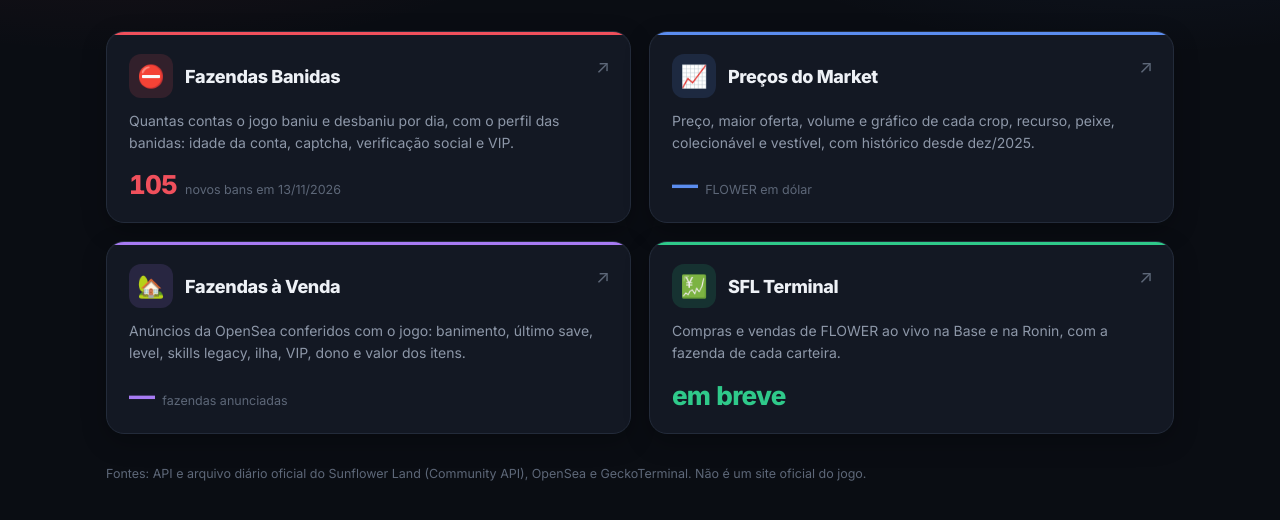
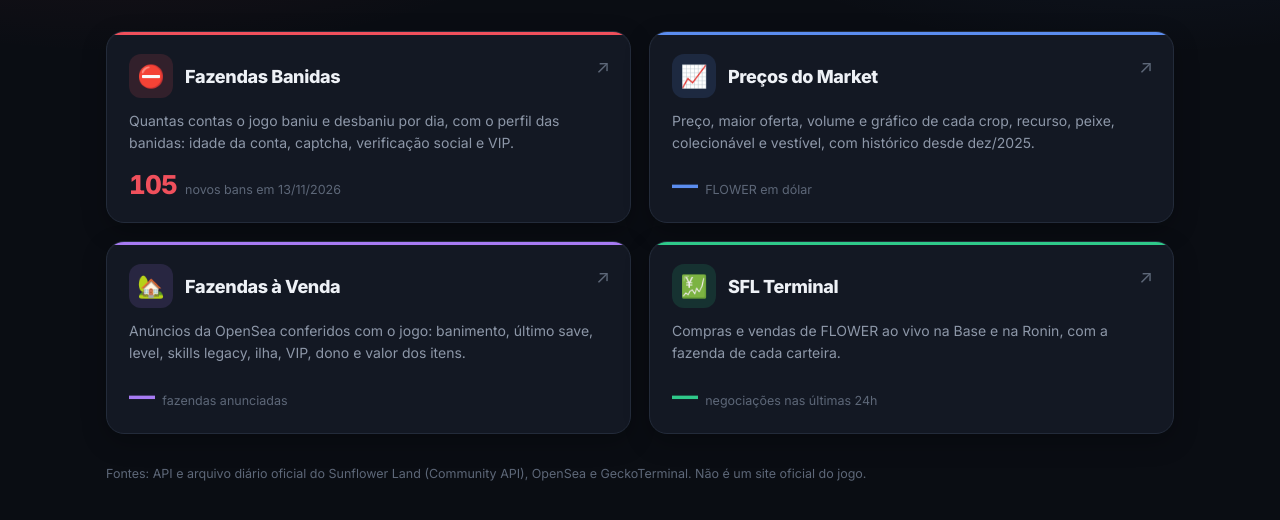
Before and after one commit to pikachupus/pikachupus.github.io, a plain HTML site: page docs/index.html in a window 1280 px wide. Shown: the part 118-638 px from the top of the page. Drawn offline with Linux system fonts and the light colour scheme; no server answers.

Commit message:
Add files via upload

```diff
--- a/docs/index.html
+++ b/docs/index.html
@@ -63,7 +63,7 @@
     <a class="card" href="sfl/" style="--c:var(--sfl)"><span class="seta">↗</span>
       <div class="top"><div class="ico">💹</div><h2>SFL Terminal</h2></div>
       <p>Compras e vendas de FLOWER ao vivo na Base e na Ronin, com a fazenda de cada carteira.</p>
-      <div class="stat"><b>em breve</b></div></a>
+      <div class="stat"><b id="s-sfl">—</b><span id="s-sfl-l">negociações nas últimas 24h</span></div></a>
   </div>
   <footer>Fontes: API e arquivo diário oficial do Sunflower Land (Community API), OpenSea e GeckoTerminal. Não é um site oficial do jogo.</footer>
 </div>
@@ -75,6 +75,7 @@ const j = (u) => fetch(u + "?v=" + Math.floor(Date.now() / 3e5)).then((r) => r.o
 const fmt = (v) => Number(v).toLocaleString("pt-BR");
 j("data/dias.json").then((d) => { const u = d && d.filter((x) => x.novas != null).sort((a, b) => b.dia.localeCompare(a.dia))[0]; if (u) { document.getElementById("s-ban").textContent = fmt(u.novas); document.getElementById("s-ban-l").textContent = `novos bans em ${u.dia.split("-").reverse().join("/")}`; } });
 j("data/precos/agora.json").then((a) => { if (a?.flower) document.getElementById("s-flower").textContent = "US$ " + a.flower.toLocaleString("pt-BR", { maximumFractionDigits: 4 }); });
+j("data/sfl/trades.json").then((d) => { if (!d) return; const desde = Date.now() / 1000 - 86400, l = d.trades.filter((x) => x[0] >= desde); document.getElementById("s-sfl").textContent = fmt(l.length); document.getElementById("s-sfl-l").textContent = `negociações nas últimas 24h · US$ ${fmt(Math.round(l.reduce((s, x) => s + x[5], 0)))}`; });
 j("data/venda/fazendas.json").then((v) => { if (!v) return; const ban = v.fazendas.filter((f) => f.banida || f.ban_status === "permanent" || f.ban_status === "investigating").length; document.getElementById("s-farm").textContent = fmt(v.fazendas.length); document.getElementById("s-farm-l").textContent = `fazendas anunciadas · ${fmt(ban)} banidas ou em análise`; });
 </script>
 </body>
```
